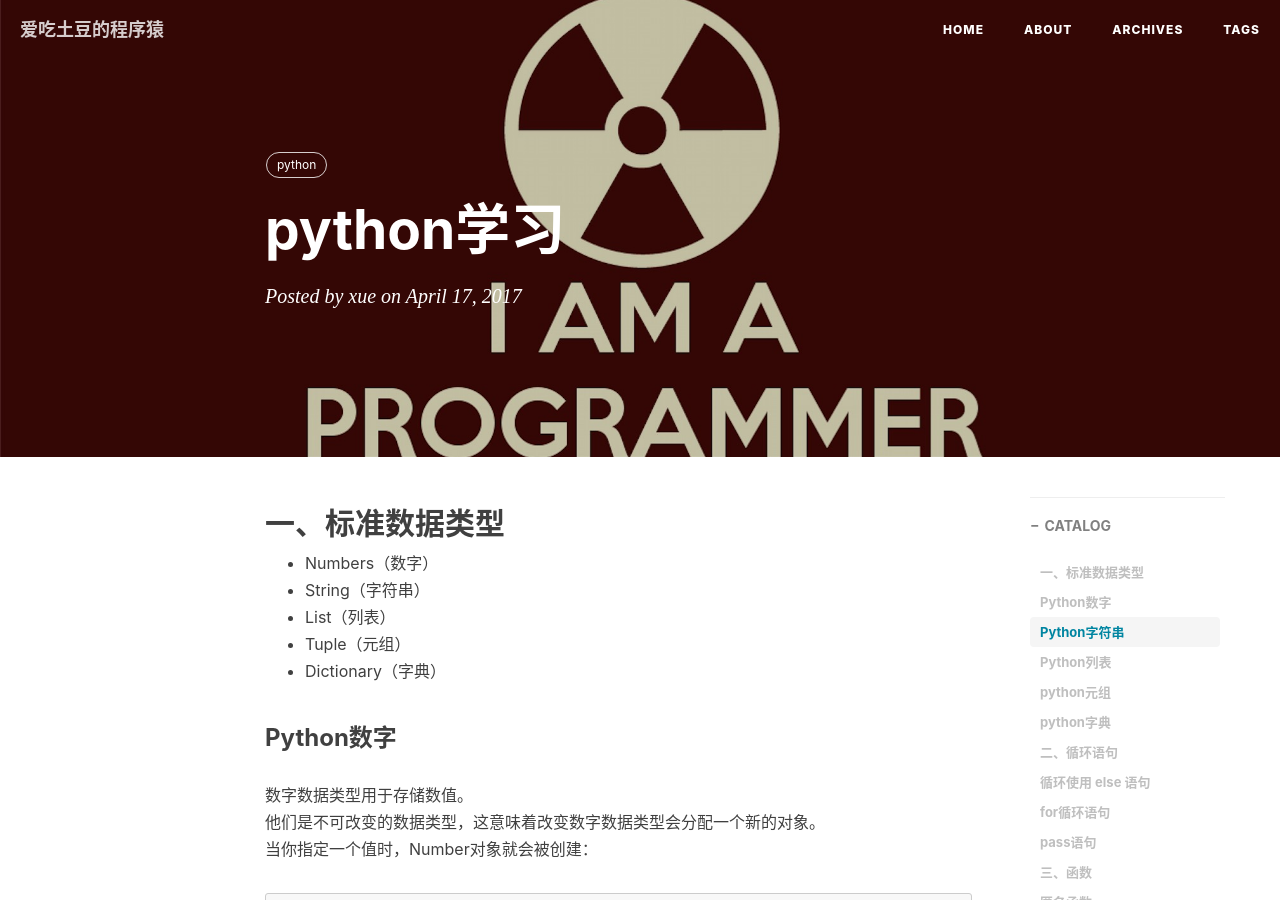
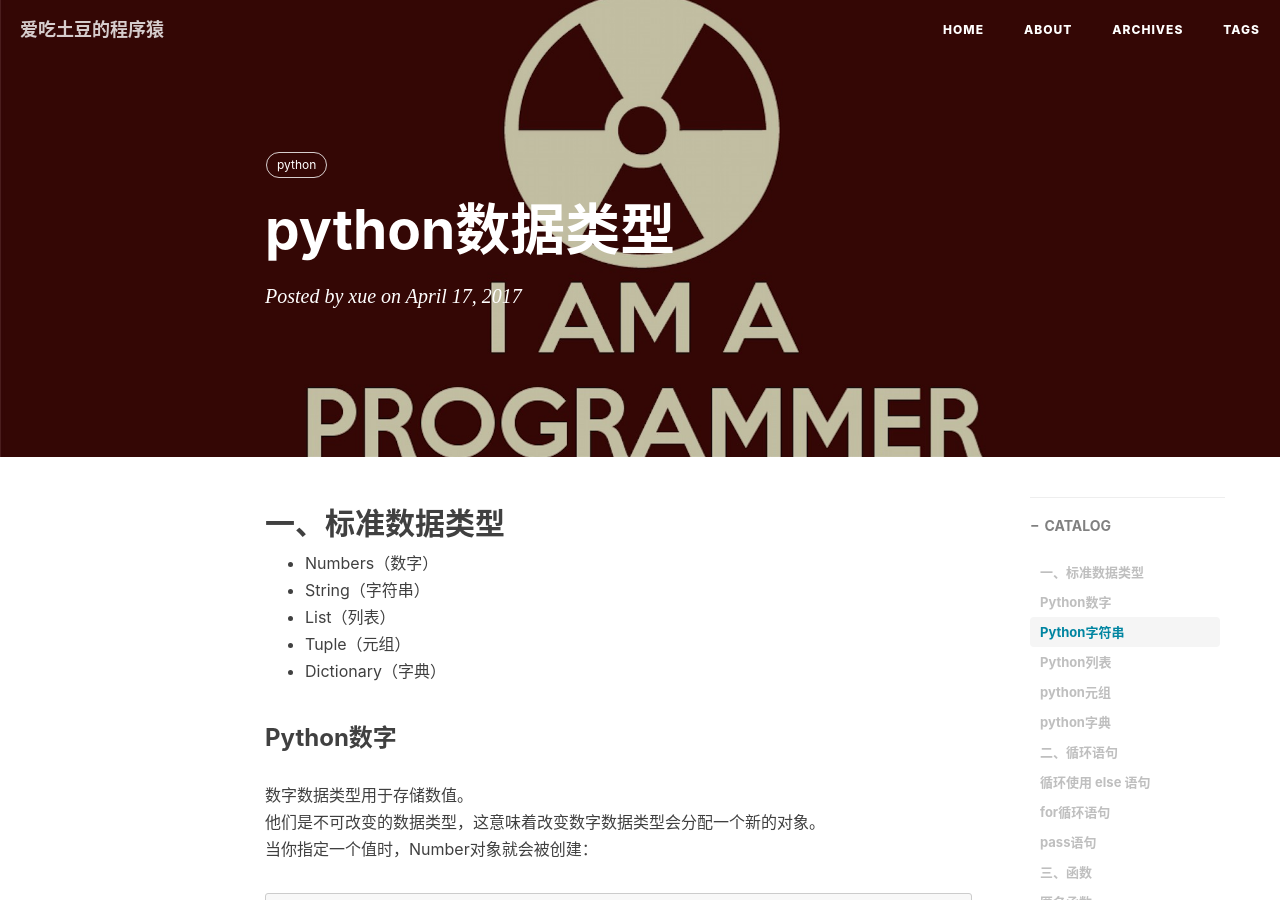
Before and after one commit to eatpotato/eatpotato.github.io, a Jekyll site: the page built from _posts/2017-04-17-python-learning.md, in a window 1280 px wide and 900 px high. Built offline with Jekyll 4.4.1, drawn with Linux system fonts in a browser that asks for light colours; nearby versions of some CDN libraries; comment, search, counter and statistics services are not loaded.

Commit message:
update my blog

```diff
--- a/_posts/2017-04-17-python-learning.md
+++ b/_posts/2017-04-17-python-learning.md
@@ -1,6 +1,6 @@
 ---
 layout:     post
-title:      python学习
+title:      python数据类型
 date:       2017-04-17
 author:     xue
 catalog:    true
```
Also changed, not shown: 1 other file.
